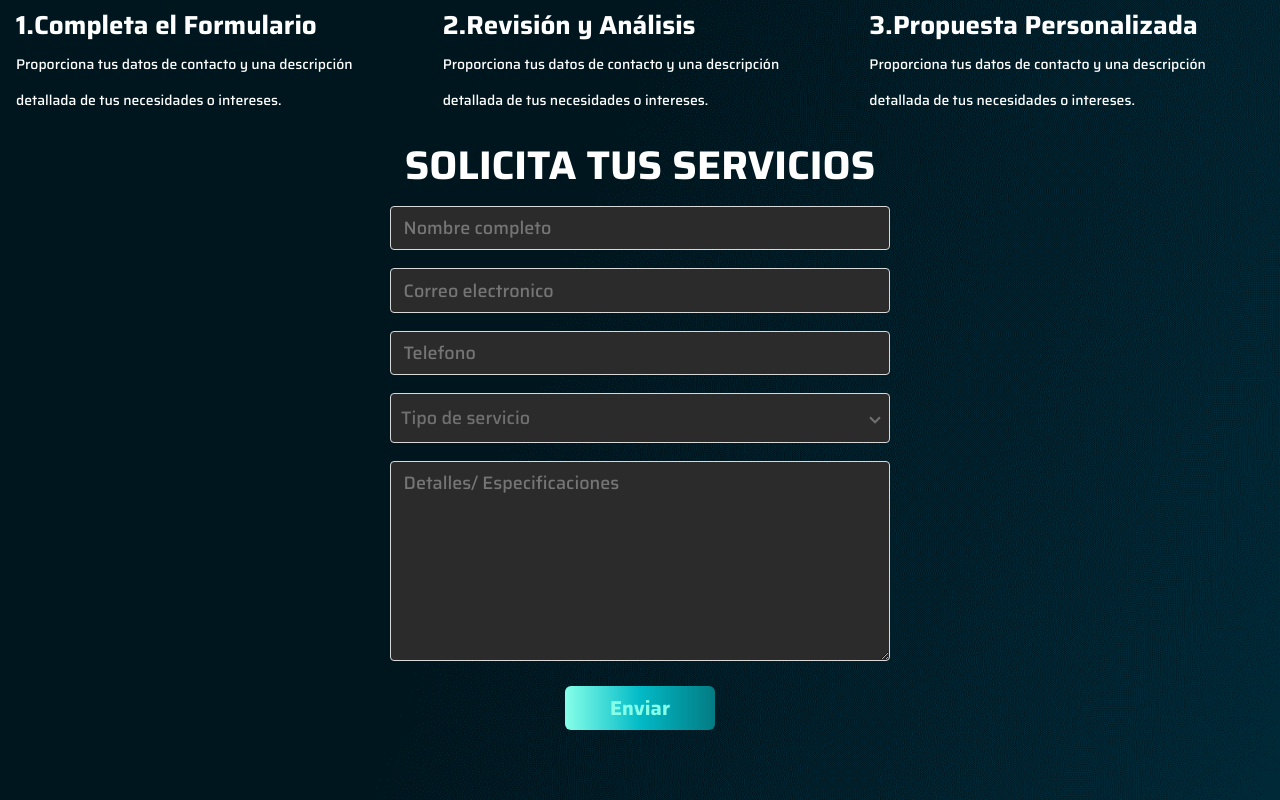
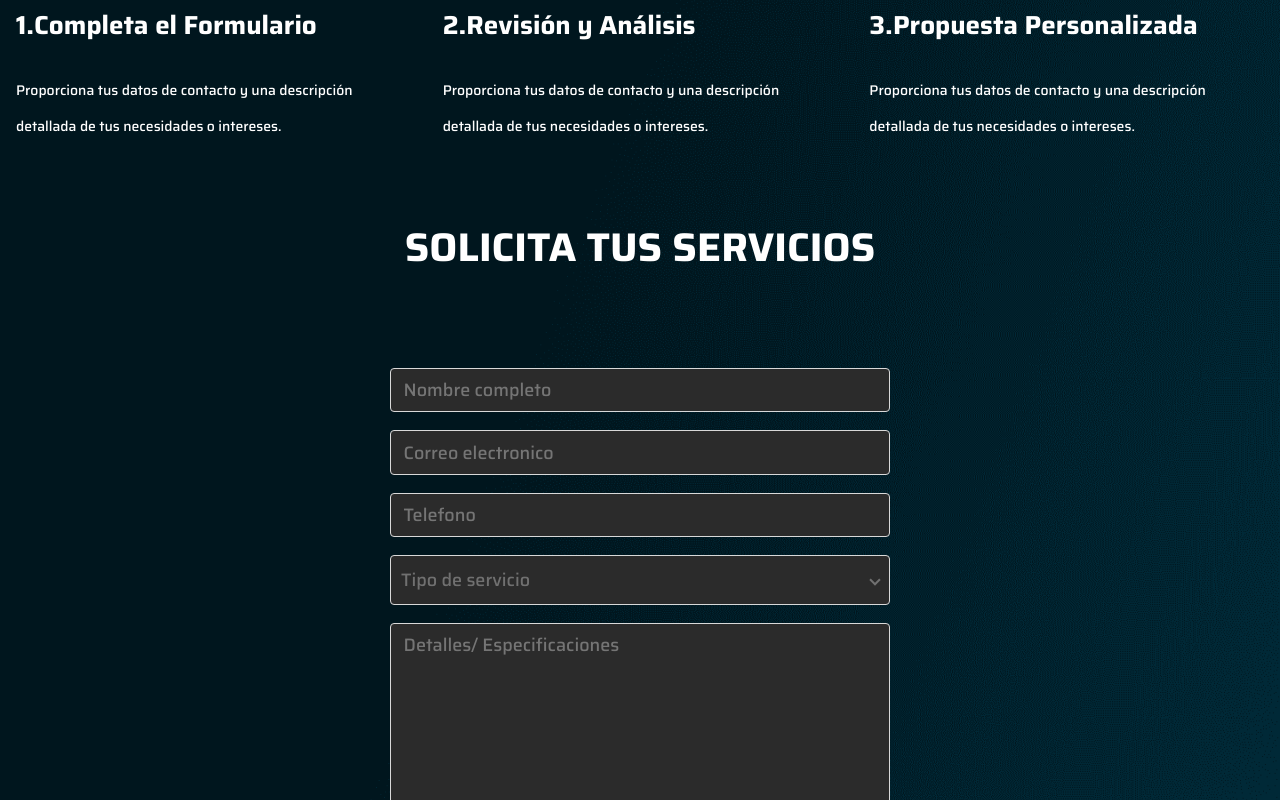
Before and after one commit to Palnetguy/caja-negra-frontend, a React (Create React App) app: page /solicitar in a window 1280 px wide. Shown: the part 980-1780 px from the top of the page. Built offline with nearby package versions, Linux system fonts and the light colour scheme.

Commit message:
solicitar

```diff
--- a/src/pages/solicitar_page.jsx
+++ b/src/pages/solicitar_page.jsx
@@ -60,7 +60,7 @@ const QuieresSaber = () => {
         </div>
       </div>
 
-      <h1 className="title" >SOLICITA TUS SERVICIOS</h1>
+      <h1 className="title" style={{marginBottom: '2em'}}>SOLICITA TUS SERVICIOS</h1>
       <div className="form" >
         <input type="text" placeholder="Nombre completo" />
         <input type="text" placeholder="Correo electronico" />
@@ -87,7 +87,7 @@ const QuieresSaber = () => {
           id=""
           placeholder="Detalles/ Especificaciones"
         ></textarea>
-        <button className="full_gradient_btn"  >Enviar</button>
+        <button className="full_gradient_btn"  style={{color:'black'}}>Enviar</button>
       </div>
     </div>
   );
--- a/src/styles/solicitar_page.css
+++ b/src/styles/solicitar_page.css
@@ -51,6 +51,7 @@
   display: flex;
   flex-wrap: wrap;
   margin-top: 2em;
+  margin-bottom: 3.5em;
 }
 .solicitar_page .quieres_saber .quieres .quiery {
   width: calc((100% / 3) - 2em);
@@ -65,6 +66,7 @@
   font-style: normal;
   font-weight: 700;
   line-height: 42px; /* 116.667% */
+  margin-bottom: 1em;
 }
 .solicitar_page .quieres_saber .quieres .quiery > p {
   color: #fff;
```
